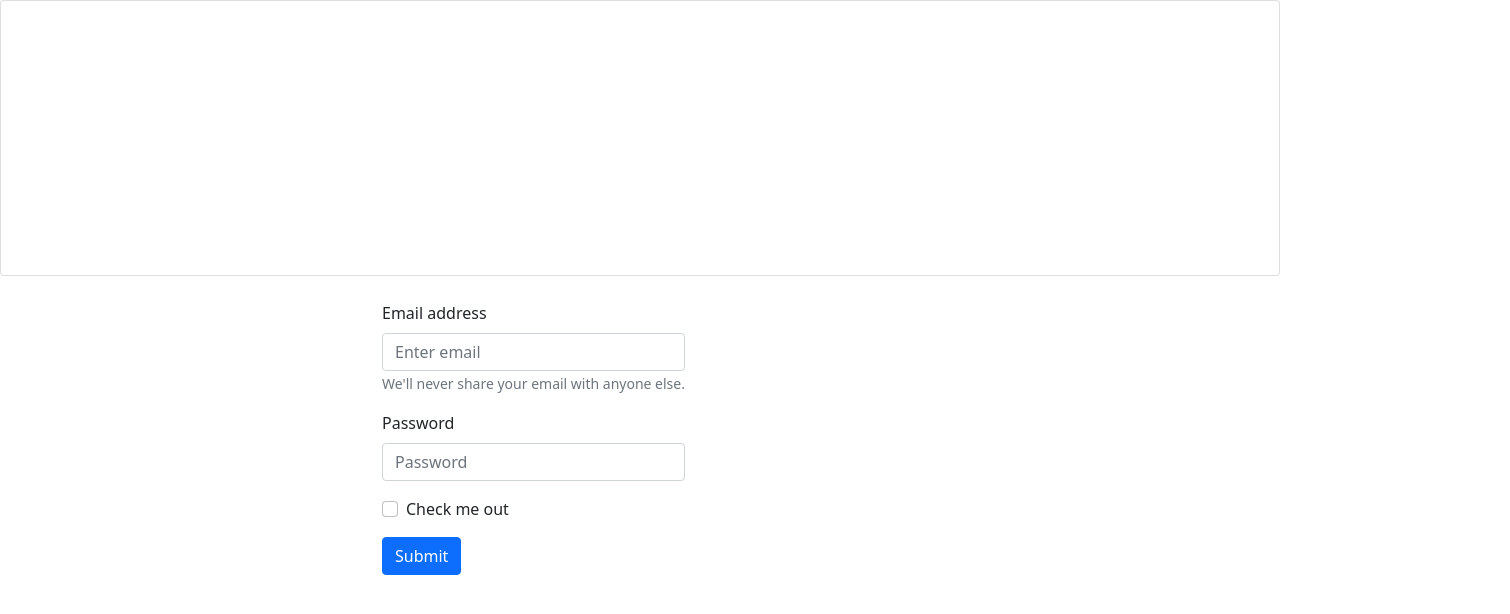
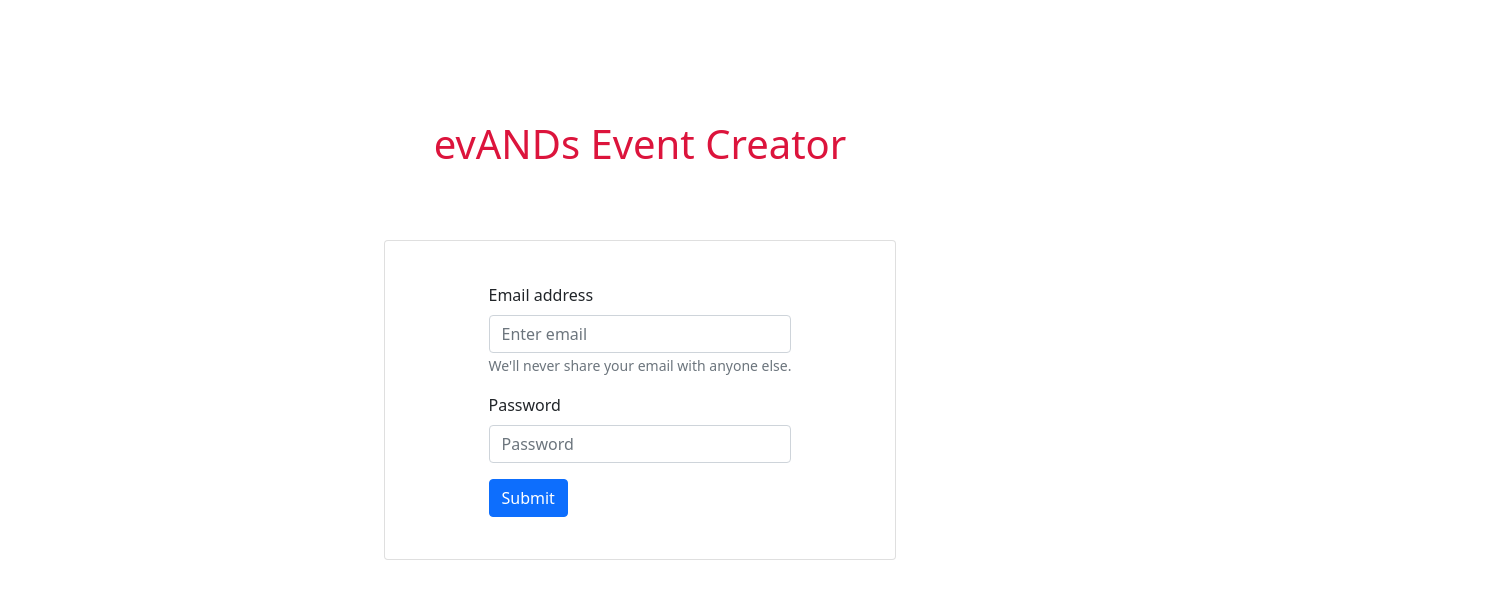
Before and after one commit to TheCoreyMcCue/evandsFE, a React (Create React App) app: page /login in a window 1280 px wide. Shown: the top 614 px of the page, 1510 px wide, since content can reach past the window. Built offline with nearby package versions, Linux system fonts and the light colour scheme.

Commit message:
quick style on login page

```diff
--- a/src/Components/StaticPages/Login.js
+++ b/src/Components/StaticPages/Login.js
@@ -5,8 +5,10 @@ import './StaticPages.css';
 
 const Login = () => {
     return (
-        <Card>
-            <div className="container d-flex login">
+        <div>
+            <h1 className="login-head">evANDs Event Creator</h1>
+            <Card className="login-card">
+                <div className="container login">
                     <Form>
                     <Form.Group className="mb-3" controlId="formBasicEmail">
                         <Form.Label>Email address</Form.Label>
@@ -20,15 +22,13 @@ const Login = () => {
                         <Form.Label>Password</Form.Label>
                         <Form.Control type="password" placeholder="Password" />
                     </Form.Group>
-                <Form.Group className="mb-3" controlId="formBasicCheckbox">
-                    <Form.Check type="checkbox" label="Check me out" />
-                </Form.Group>
-                <Button variant="primary" type="submit">
+                    <Button variant="primary" type="submit" href="/">
                         Submit
                     </Button>
                     </Form>
                 </div>
             </Card>
+        </div>
     )
 }
 
--- a/src/Components/StaticPages/StaticPages.css
+++ b/src/Components/StaticPages/StaticPages.css
@@ -1,5 +1,22 @@
 .login {
+    display: flex;
+    align-items: center;
+    justify-content: center;
+}
+.login-card {
+    width: 40vw;
+    height: 40vh;
+    display: flex;
+    align-items: center;
+    justify-content: center;
+    margin: 0 auto;
+    float: none;
+    margin-bottom: 10px;
+    margin-top: 15%;
+}
+.login-head {
+    text-align: center;
     position: relative;
-    top: 300px;
-    left: 300px;
+    top: 15vh;
+    color: crimson;
 }
```
Lines whose indentation alone changed are shown as unchanged.
